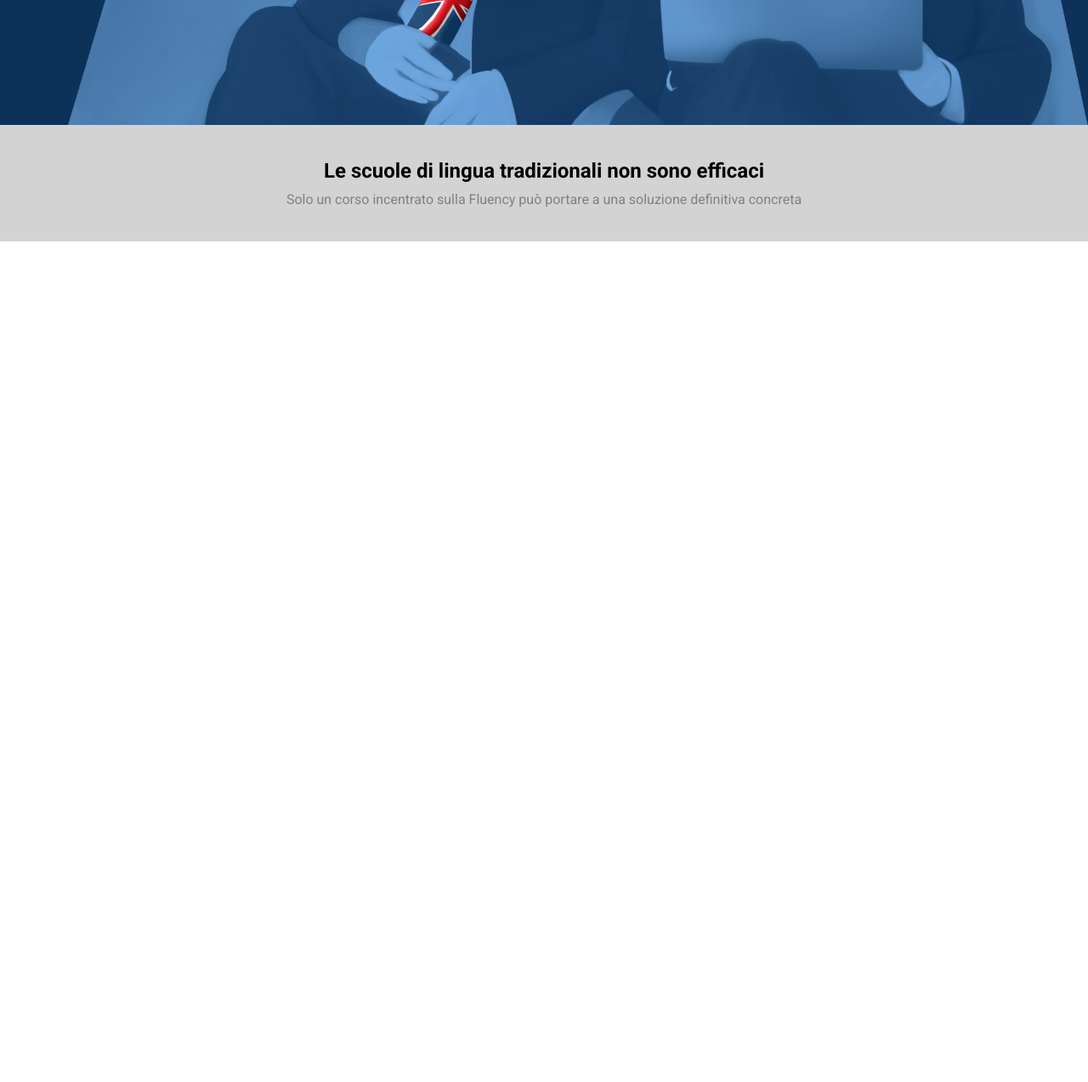
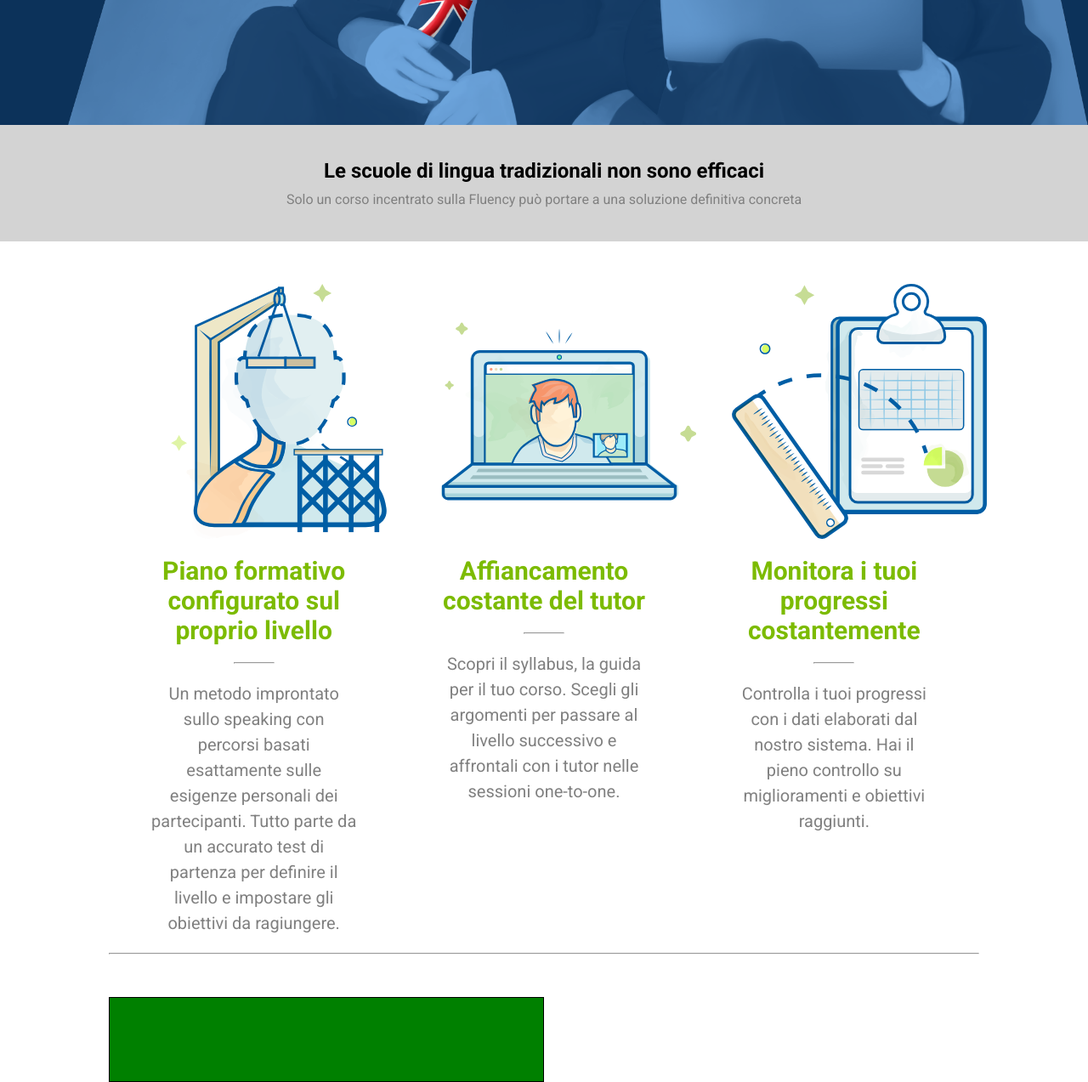
Before and after one commit to leonard0-b/htmlcss-fluentify, a plain HTML site: page index.html in a window 1280 px wide. Shown: the part 743-2016 px from the top of the page at 85% size. Before the commit the page ends 1027 px from the top, so only its background shows below. Drawn offline with Linux system fonts and the light colour scheme.

Commit message:
sezione tre colonne

```diff
--- a/assets/css/master.css
+++ b/assets/css/master.css
@@ -5,11 +5,16 @@
   font-family: 'Roboto', sans-serif;
  }
 
+ .row:after {
+   content: "";
+   clear: both;
+   display: table;
+ }
+
 .container {
   background-color: #0c325a;
   width: 80%;
   margin: auto;
-  height: 80px;
   position: relative;
 }
 
@@ -103,11 +108,15 @@ div ul li a {
   position: relative;
 }
 
-.row100 {
+.row {
+  margin-top: 50px;
+}
+
+.row_100 {
   background-color: #d3d3d3;
 }
 
-.text100 {
+.text_100 {
   text-align: center;
   padding: 40px;
 }
@@ -119,3 +128,50 @@ div > h1 {
 div > p {
   color: #808080;
 }
+
+.container_col {
+  width: 80%;
+  margin: auto;
+}
+
+.col {
+  float: left;
+}
+
+.w25 {
+  width: calc(100% / 3);
+  padding: 0 50px;
+  background-color: transparent;
+}
+
+.w25 > img {
+  width: 300px;
+  height: 300px;
+  margin-top: 50px;
+  margin: auto;
+  display: block;
+}
+
+.w25 > h3 {
+  text-align: center;
+  color: #7cbb02;
+  font-size: 30px;
+  margin-top: 20px;
+  margin-bottom: 20px;
+}
+
+.w25 > p {
+  text-align: center;
+  color: #808080;
+  font-size: 20px;
+  margin-top: 20px;
+  margin-bottom: 20px;
+  line-height: 30px;;
+}
+
+.w50 {
+  width: calc(100% / 2);
+  background-color: green;
+  height: 100px;
+  border: 1px solid black;
+}
--- a/index.html
+++ b/index.html
@@ -30,8 +30,8 @@
             </ul>
           </div>
         </div>
-
       </nav>
+      <!-- sezione sotto nav bar -->
       <div class="jumbo_section">
         <div class="container-jumbo">
           <div class="title">
@@ -43,15 +43,45 @@
       </div>
     </header>
     <main>
+      <!-- banner grigio -->
       <section>
-        <div class="row100">
-          <div class="text100">
+        <div class="row_100">
+          <div class="text_100">
             <h1>Le scuole di lingua tradizionali non sono efficaci</h1>
             <p>Solo un corso incentrato sulla Fluency può portare a una soluzione definitiva concreta</p>
           </div>
         </div>
       </section>
+      <!-- sezione tre colonne -->
+      <div class="container_col">
+        <div class="row">
+          <div class="col w25">
+            <img src="./assets/img/profile.svg" alt="">
+            <h3>Piano formativo configurato sul proprio livello</h3>
+            <hr style="width:20%;margin:auto">
+            <p>Un metodo improntato sullo speaking con percorsi basati esattamente sulle esigenze personali dei partecipanti. Tutto parte da un accurato test di partenza per definire il livello e impostare gli obiettivi da ragiungere.</p>
+          </div>
+          <div class="col w25">
+            <img src="./assets/img/computer.svg" alt="">
+            <h3>Affiancamento costante del tutor</h3>
+            <hr style="width:20%;margin:auto">
+            <p>Scopri il syllabus, la guida per il tuo corso. Scegli gli argomenti per passare al livello successivo e affrontali con i tutor nelle sessioni one-to-one.</p>
+          </div>
+          <div class="col w25">
+            <img src="./assets/img/doc.svg" alt="">
+            <h3>Monitora i tuoi progressi costantemente</h3>
+            <hr style="width:20%;margin:auto">
+            <p>Controlla i tuoi progressi con i dati elaborati dal nostro sistema. Hai il pieno controllo su miglioramenti e obiettivi raggiunti.</p>
+          </div>
+        </div>
+        <hr>
+        <div class="row">
+          <div class="col w50">
 
+          </div>
+
+        </div>
+      </div>
     </main>
     <footer>
 
```
